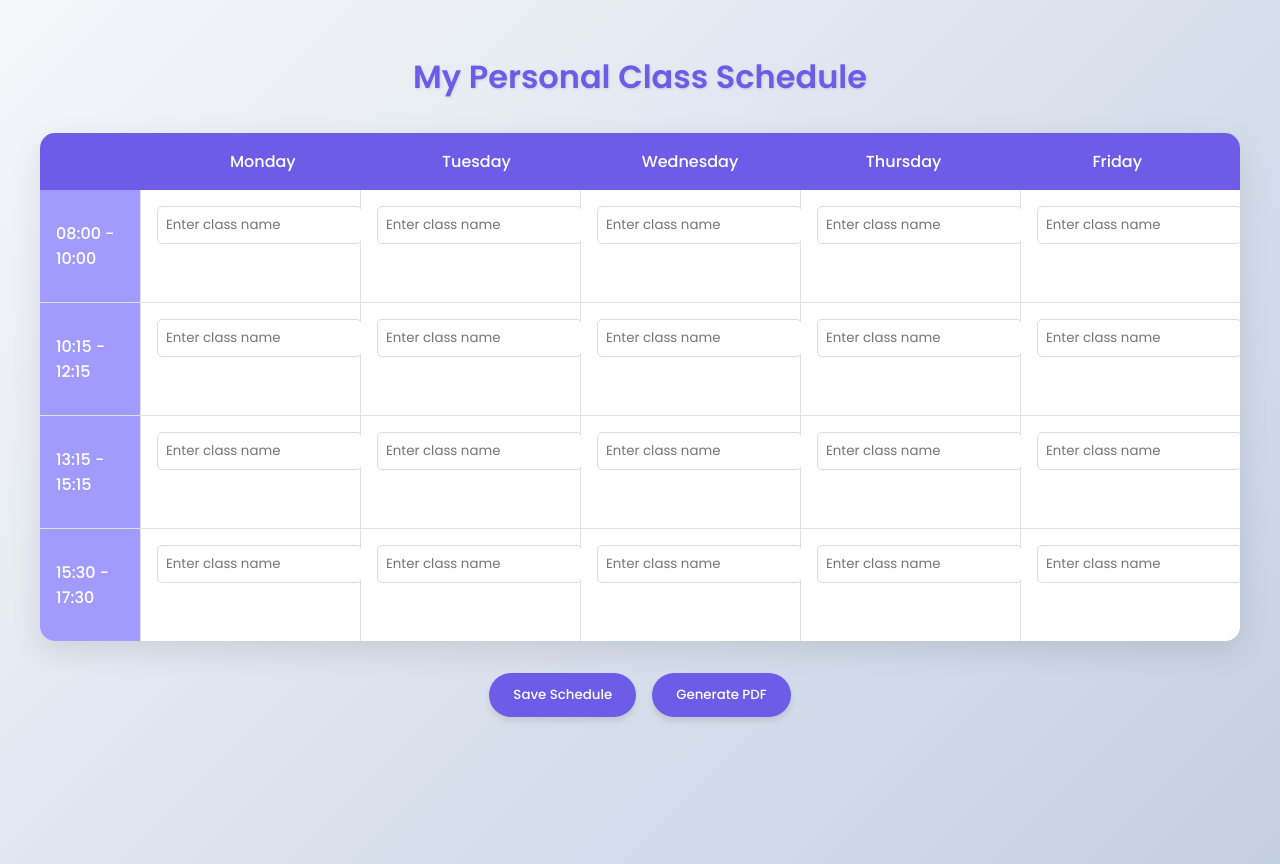
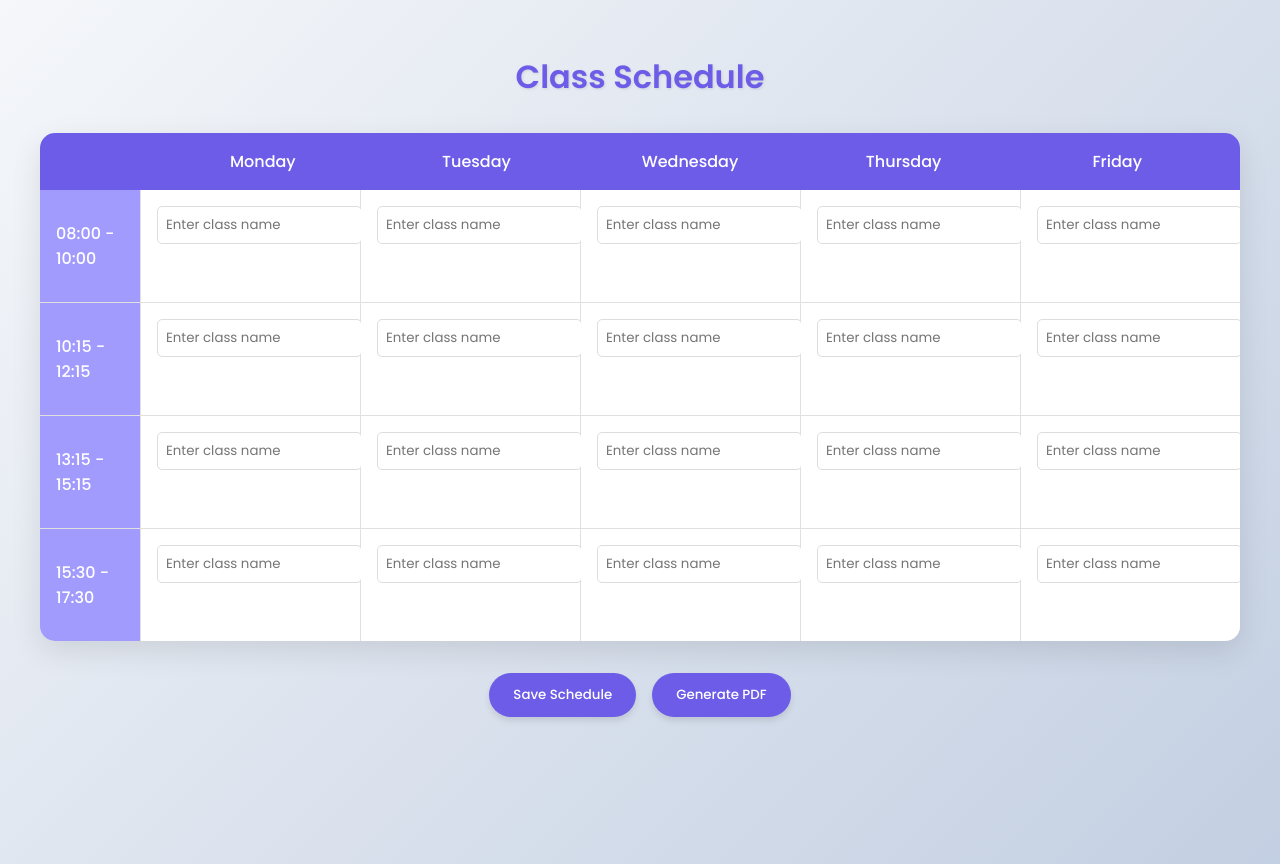
Before and after one commit to Agentyin/timetable, a plain HTML site: page index.html in a window 1280 px wide. Drawn offline with nearby package versions, Linux system fonts and the light colour scheme.

Commit message:
Update index.html

```diff
--- a/index.html
+++ b/index.html
@@ -158,7 +158,7 @@
 </head>
 <body>
     <div class="container">
-        <h1>My Personal Class Schedule</h1>
+        <h1>Class Schedule</h1>
 
         <div class="schedule-container" id="schedule">
             <div class="schedule-header">
```
